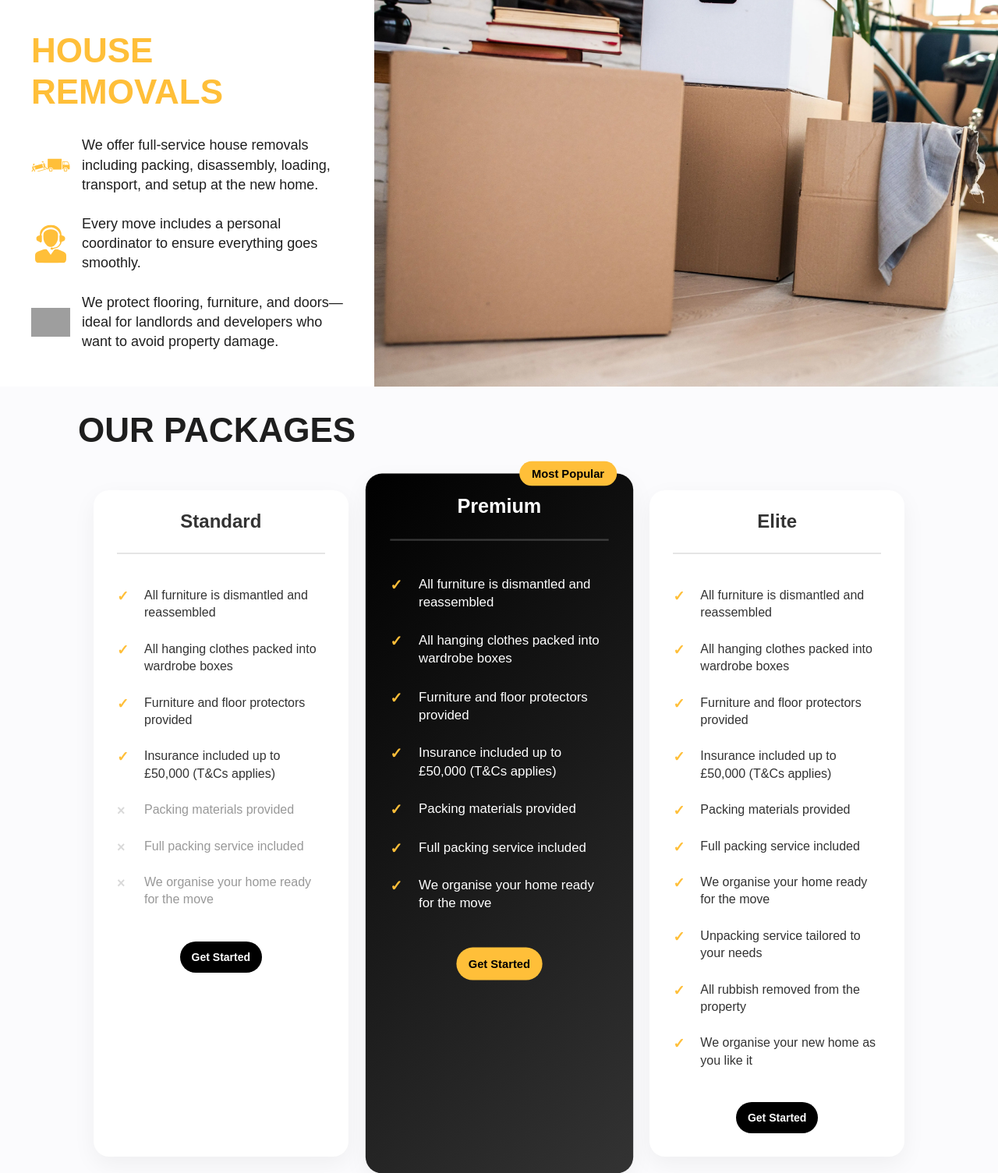
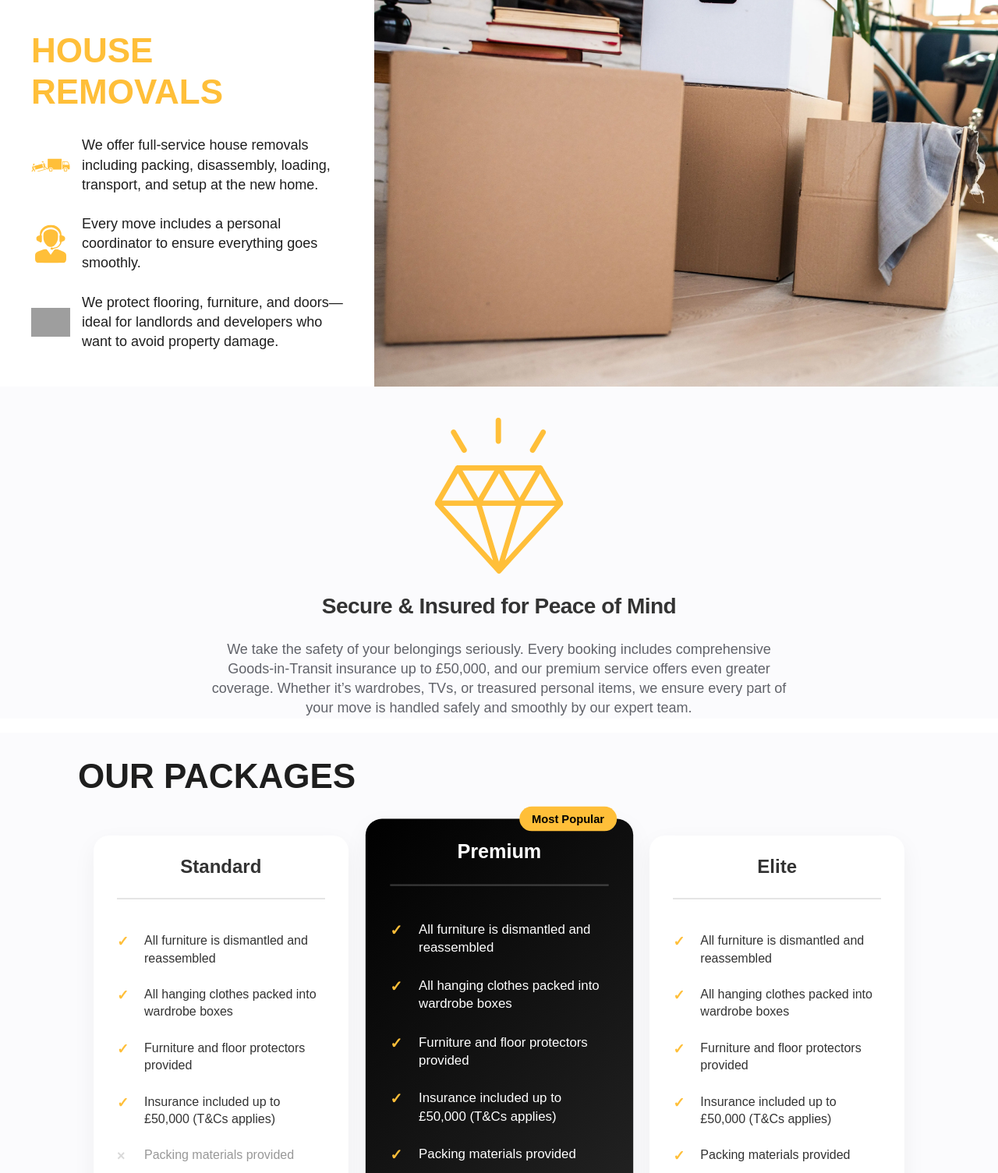
Before and after one commit to abdulbasit34310/bestwayrelocation.co.uk, a PHP site: page /house-removals.php in a window 1280 px wide. Shown: the part 1391-2896 px from the top of the page at 78% size. Run offline with PHP 8.4, Linux system fonts and the light colour scheme; some web fonts are replaced; grey boxes are pictures that could not be loaded.

Commit message:
secured-insured added

```diff
--- /dev/null
+++ b/components/secured-insured.php
@@ -0,0 +1,31 @@
+<style>
+    .centered {
+        max-width: 750px;
+        margin: 0px auto;
+        text-align: center;
+        padding: 40px 0px 0px 0px;
+    }
+
+    .icon-wrapper {
+        width: 200px;
+        height: 200px;
+        display: inline-block;
+        margin-bottom: 24px;
+    }
+</style>
+<div style="background-color: #fbfbfd">
+    <div class="centered">
+        <div>
+            <img src="assets/64ae94fa75e1882ff9a4f9fe/22.svg" loading="lazy" alt="" width="200" height="200"
+                class="icon-wrapper" />
+        </div>
+
+        <h4>Secure &amp; Insured for Peace of Mind</h4>
+        <p class="body-1 gray-2">
+            We take the safety of your belongings seriously. Every booking includes comprehensive Goods-in-Transit
+            insurance up to &pound;50,000, and our premium service offers even greater coverage.
+            Whether it’s wardrobes, TVs, or treasured personal items, we ensure every part of your move is handled
+            safely and smoothly by our expert team.
+        </p>
+    </div>
+</div>
--- a/house-removals.php
+++ b/house-removals.php
@@ -275,6 +275,8 @@
           </div>
         </div>
       </section>
+      <?php include 'components/secured-insured.php'; ?>
+
       <style>
         /* Mobile Responsive Styles */
         @media screen and (max-width: 767px) {
--- a/international-relocations.php
+++ b/international-relocations.php
@@ -249,6 +249,7 @@
           </div>
         </div>
       </section>
+      <?php include 'components/secured-insured.php'; ?>
 
       <style>
         /* Mobile Responsive Styles */
--- a/office-relocations.php
+++ b/office-relocations.php
@@ -365,6 +365,8 @@
             </section>
         </div>
     </section>
+    <?php include 'components/secured-insured.php'; ?>
+
     <?php
     // Include the file where the function is defined
     include 'components/other-services.php';
--- a/student-relocations.php
+++ b/student-relocations.php
@@ -395,6 +395,8 @@
             </div>
         </div>
     </section>
+    <?php include 'components/secured-insured.php'; ?>
+
     <?php
     // Include the file where the function is defined
     include 'components/other-services.php';
```
